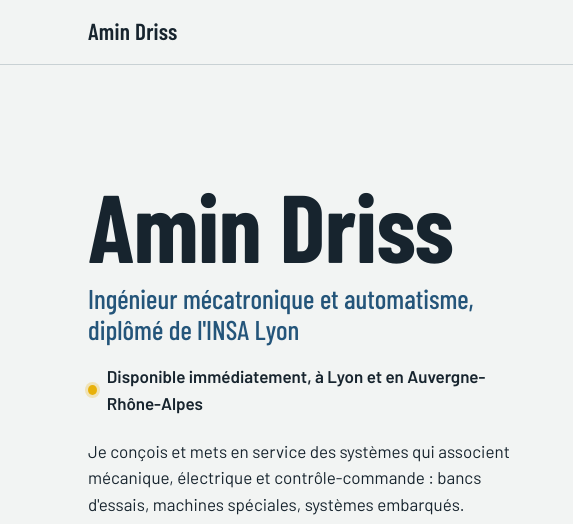
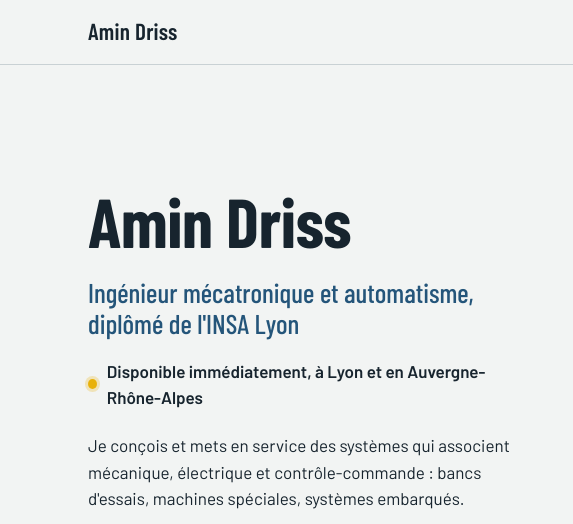
Before and after one commit to 3roussa/3roussa.github.io, a plain HTML site: page index.html in a window 1280 px wide. Shown: the top 524 px of the page, 0-573 px from the left. Drawn offline with nearby package versions, Linux system fonts and the light colour scheme.

Commit message:
Add files via upload

```diff
--- a/assets/style.css
+++ b/assets/style.css
@@ -254,3 +254,8 @@ p { margin: 0 0 1em; }
 /* Logos des deux écoles, comme sur le portfolio Wix */
 .schools { margin: 0; background: var(--white); aspect-ratio: 660 / 579; overflow: hidden; }
 .schools img { width: 100%; height: 100%; object-fit: cover; object-position: center; }
+
+/* Titre du hero : le métier en premier, le nom dans le texte */
+.hero h1 { font-size: clamp(2.6rem, 5.4vw, 4.8rem); line-height: 0.98; margin-bottom: 22px; }
+.hero .lede { margin-bottom: 16px; }
+.mails { display: flex; flex-direction: column; gap: 6px; }
```
